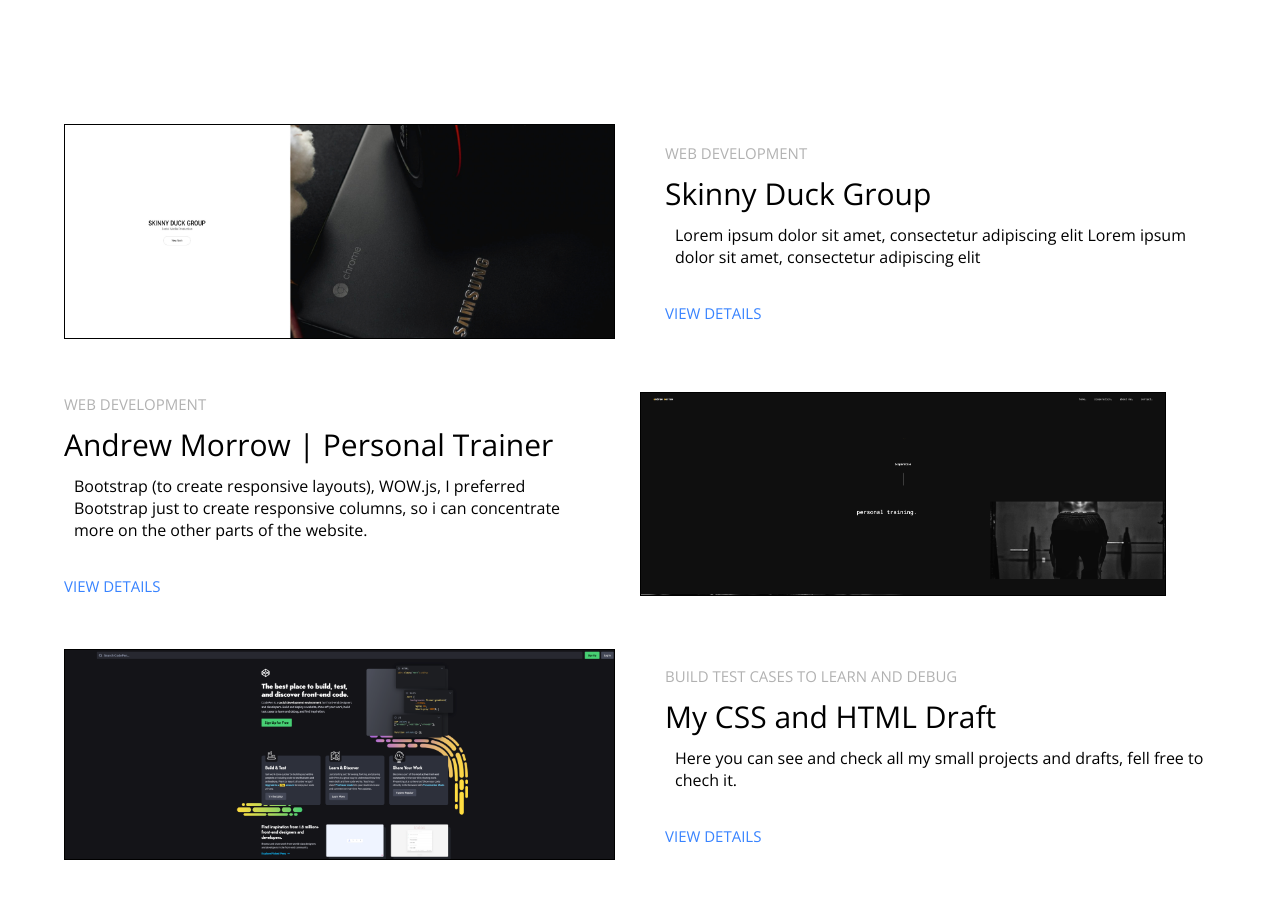
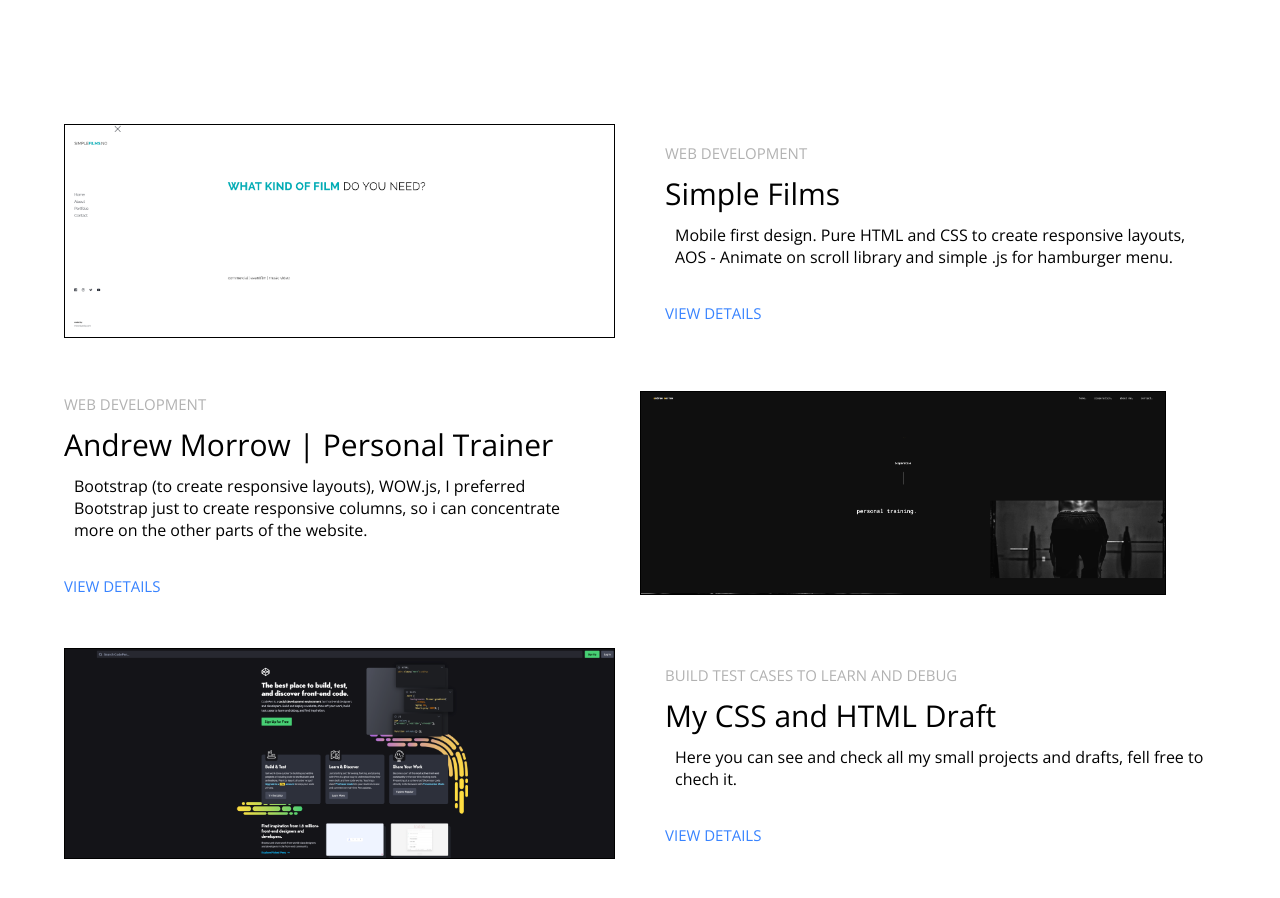
Before and after one commit to MironBanks/Miron-Banks, a plain HTML site: page index.html in a window 1280 px wide. Shown: the part 2200-3098 px from the top of the page. Drawn offline with nearby package versions, Linux system fonts and the light colour scheme.

Commit message:
adding simple films

```diff
--- a/index.html
+++ b/index.html
@@ -167,13 +167,12 @@
         </div>
         <div class="portfolio-item">
           <div class="portfolio-img has-margin-right" data-aos="fade-right" data-aos-delay="200">
-            <img  class="web-img" src="images/skinny.jpg" alt="">
+            <img  class="web-img" src="images/simplefilm1.png" alt="">
           </div>
           <div class="portfolio-description" data-aos="fade-left" data-aos-delay="400">
             <h6>Web Development</h6>
-            <h1>Skinny Duck Group</h1>
-            <p>Lorem ipsum dolor sit amet, consectetur adipiscing elit
-               Lorem ipsum dolor sit amet, consectetur adipiscing elit</p>
+            <h1>Simple Films</h1>
+            <p>Mobile first design. Pure HTML and CSS to create responsive layouts, AOS - Animate on scroll library and simple .js for hamburger menu.  </p>
              <a href="http://skinnyduckgroup.stronazen.pl/" target="_blank" class="cta">View Details</a>
           </div>
         </div>
```
Also changed, not shown: images/simplefilm1.png (added).
